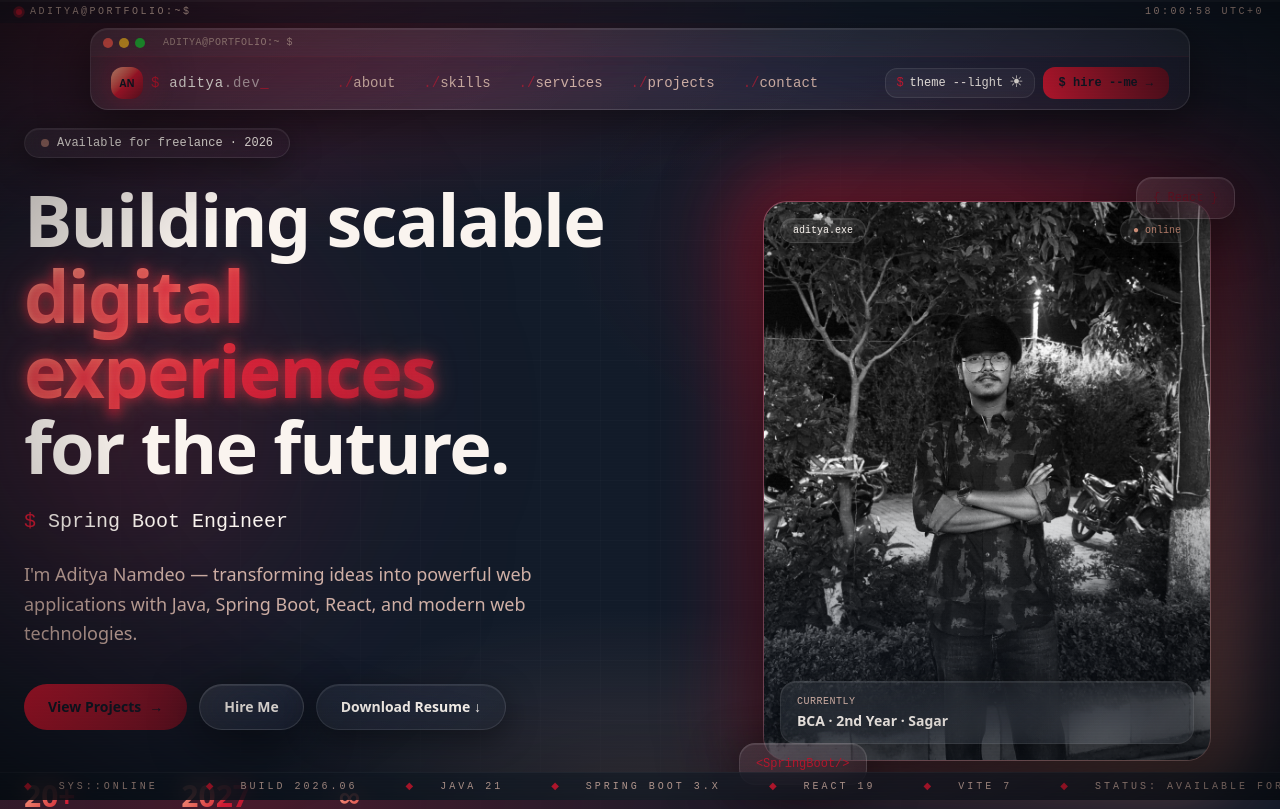
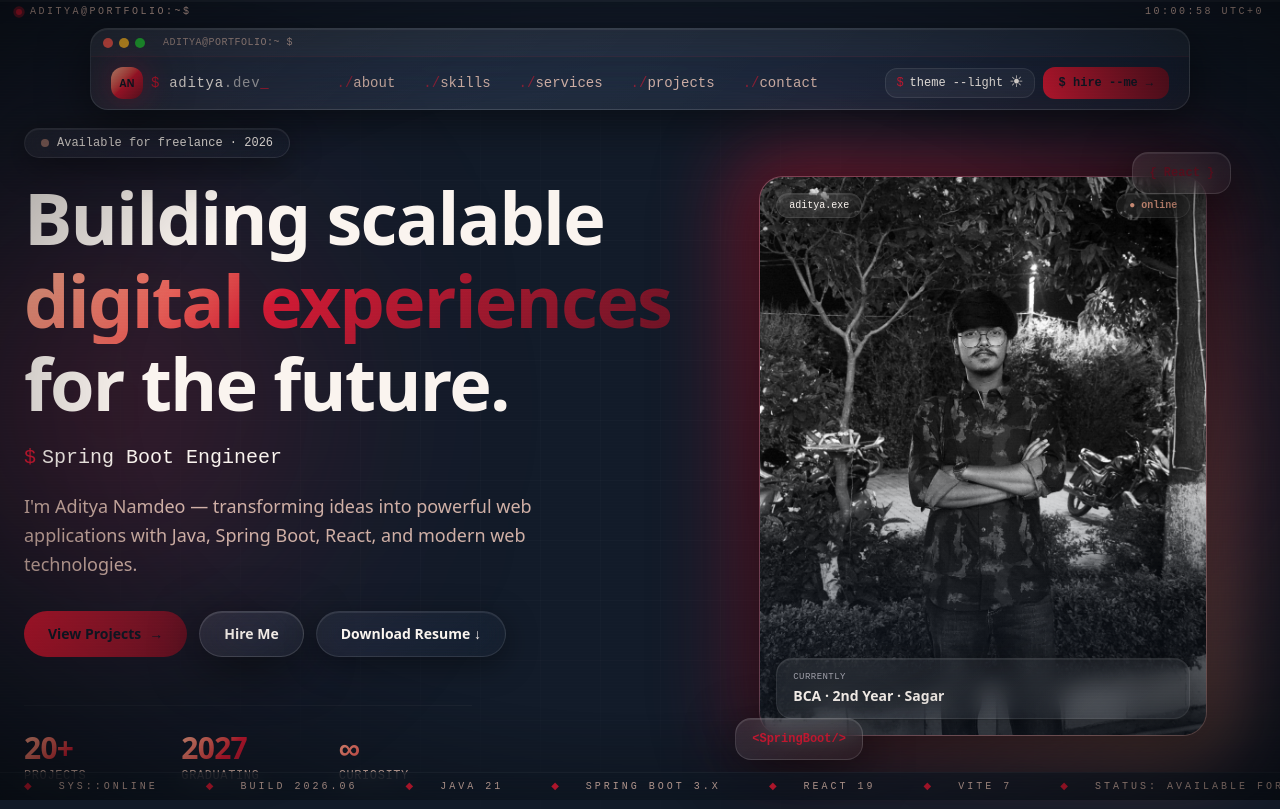
Before and after one commit to adityanamdeo-Pewpew/adityanamdeo-Pewpew.github.io, a React (Vite) app: page / in a window 1280 px wide. Shown: the top 809 px of the page. Built offline with nearby package versions, Linux system fonts and the light colour scheme.

Commit message:
graphics update

```diff
--- a/src/components/portfolio/Hero.tsx
+++ b/src/components/portfolio/Hero.tsx
@@ -36,87 +36,105 @@ function TypewriterText() {
 
 export function Hero() {
   return (
-    <section id="top" className="relative min-h-screen flex items-center justify-center px-6 pt-32 pb-20 overflow-hidden">
-      {/* Grid background layer */}
-      <div className="absolute inset-0 grid-bg opacity-40 [mask-image:radial-gradient(ellipse_at_center,black_30%,transparent_75%)]" />
+    <section id="top" className="relative min-h-screen flex items-center justify-center px-6 pt-24 sm:pt-32 pb-20 overflow-hidden bg-[var(--background)]">
 
-      {/* PERFORMANCE OVERRIDE VIA CSS:
-        - `md:animate-float` ensures floating animations run strictly on laptops and desktops.
-        - On mobile devices, the animations are completely static, keeping your laptop cursor glow perfectly active!
+      {/*
+        PERFORMANCE UPGRADE:
+        - The grid background layer is restricted on mobile devices ('hidden md:block')
+        - This prevents heavy canvas mask redraw lag during touch-scrolling phases.
       */}
-      <div className="absolute top-1/4 -left-20 w-96 h-96 rounded-full bg-[var(--neon)]/20 blur-[120px] md:animate-float" />
-      <div className="absolute bottom-1/4 -right-20 w-96 h-96 rounded-full bg-[var(--purple)]/20 blur-[120px] md:animate-float" style={{ animationDelay: "1.5s" }} />
+      <div className="hidden md:block absolute inset-0 grid-bg opacity-40 [mask-image:radial-gradient(ellipse_at_center,black_30%,transparent_75%)]" />
 
-      <div className="relative max-w-7xl w-full grid lg:grid-cols-[1.2fr_1fr] gap-12 items-center transform-gpu">
-        <div>
+      {/*
+        PERFORMANCE UPGRADE:
+        - Massive blur filters are hidden on mobile layouts ('hidden md:block') to completely stop UI rendering delays.
+        - Desktop environments keep full dynamic floating behavior intact.
+      */}
+      <div className="hidden md:block absolute top-1/4 -left-20 w-96 h-96 rounded-full bg-[var(--neon)]/20 blur-[120px] animate-float" />
+      <div className="hidden md:block absolute bottom-1/4 -right-20 w-96 h-96 rounded-full bg-[var(--purple)]/20 blur-[120px] animate-float" style={{ animationDelay: "1.5s" }} />
+
+      {/* Main Core Flex/Grid Wrapper with Hardware Layer Hooks */}
+      <div className="relative max-w-7xl w-full grid lg:grid-cols-[1.2fr_1fr] gap-12 lg:gap-8 items-center transform-gpu will-change-transform z-10">
+
+        {/* Left Typography Block */}
+        <div className="order-2 lg:order-1 flex flex-col items-center lg:items-start text-center lg:text-left">
+
           <motion.div
-            initial={{ opacity: 0, y: 20 }}
+            initial={{ opacity: 0, y: 15 }}
             animate={{ opacity: 1, y: 0 }}
-            transition={{ duration: 0.6 }}
-            className="inline-flex items-center gap-2 glass rounded-full px-4 py-1.5 mb-6 text-xs font-mono"
+            transition={{ duration: 0.5 }}
+            className="inline-flex items-center gap-2 glass rounded-full px-4 py-1.5 mb-5 text-xs font-mono select-none"
           >
             <span className="h-2 w-2 rounded-full bg-[var(--cyan)] animate-pulse" />
             Available for freelance · 2026
           </motion.div>
 
           <motion.h1
-            initial={{ opacity: 0, y: 30 }}
+            initial={{ opacity: 0, y: 20 }}
             animate={{ opacity: 1, y: 0 }}
-            transition={{ duration: 0.8, delay: 0.1 }}
-            className="text-5xl sm:text-6xl lg:text-7xl font-bold tracking-tight leading-[1.05]"
+            transition={{ duration: 0.6, delay: 0.1 }}
+            className="text-4xl sm:text-6xl lg:text-7xl font-bold tracking-tight leading-[1.1] text-foreground"
           >
-            Building scalable<br />
-            <span className="neon-text animate-text-glow inline-block">digital experiences</span><br />
+            Building scalable<br className="hidden sm:block" />
+            <span className="neon-text inline-block py-1">digital experiences</span><br />
             for the future.
           </motion.h1>
 
           <motion.div
             initial={{ opacity: 0 }}
             animate={{ opacity: 1 }}
-            transition={{ delay: 0.4 }}
-            className="mt-6 font-mono text-lg sm:text-xl text-muted-foreground h-7"
+            transition={{ delay: 0.3 }}
+            className="mt-5 font-mono text-base sm:text-xl text-muted-foreground h-7 flex items-center justify-center lg:justify-start"
           >
-            <span className="text-[var(--neon)]">$</span> <TypewriterText /><span className="animate-blink text-[var(--cyan)]">▍</span>
+            <span className="text-[var(--neon)] mr-1.5">$</span>
+            <TypewriterText />
+            <span className="animate-blink text-[var(--cyan)] font-bold ml-0.5">▍</span>
           </motion.div>
 
           <motion.p
             initial={{ opacity: 0 }}
             animate={{ opacity: 1 }}
-            transition={{ delay: 0.6 }}
-            className="mt-6 max-w-xl text-muted-foreground text-base sm:text-lg leading-relaxed"
+            transition={{ delay: 0.4 }}
+            className="mt-5 max-w-xl text-muted-foreground text-sm sm:text-lg leading-relaxed px-2 sm:px-0"
           >
             I'm Aditya Namdeo — transforming ideas into powerful web applications with Java, Spring Boot, React, and modern web technologies.
           </motion.p>
 
+          {/* Action Button Strip */}
           <motion.div
-            initial={{ opacity: 0, y: 20 }}
+            initial={{ opacity: 0, y: 15 }}
             animate={{ opacity: 1, y: 0 }}
-            transition={{ delay: 0.8 }}
-            className="mt-9 flex flex-wrap gap-3"
+            transition={{ delay: 0.5 }}
+            className="mt-8 flex flex-col sm:flex-row flex-wrap justify-center lg:justify-start gap-3 w-full sm:w-auto px-4 sm:px-0"
           >
-            <a href="#projects" className="group relative inline-flex items-center gap-2 rounded-full px-6 py-3 text-sm font-semibold bg-gradient-to-r from-[var(--neon)] to-[var(--purple)] text-background overflow-hidden transform-gpu">
+            <a href="#projects" className="group relative inline-flex items-center justify-center gap-2 rounded-full px-6 py-3 text-sm font-semibold bg-gradient-to-r from-[var(--neon)] to-[var(--purple)] text-background overflow-hidden transform-gpu text-center">
               <span className="relative z-10">View Projects</span>
-              <span className="relative z-10">→</span>
+              <span className="relative z-10 transition-transform duration-300 group-hover:translate-x-1">&rarr;</span>
               <span className="absolute inset-0 -translate-x-full group-hover:translate-x-full transition-transform duration-700 bg-white/30 hidden md:block" />
             </a>
-            <a href="#contact" className="glass-strong rounded-full px-6 py-3 text-sm font-semibold hover:bg-white/10 transition-colors">Hire Me</a>
-            <a href="#" className="glass rounded-full px-6 py-3 text-sm font-semibold hover:bg-white/10 transition-colors">Download Resume ↓</a>
+            <a href="#contact" className="glass-strong rounded-full px-6 py-3 text-sm font-semibold hover:bg-white/10 text-center transition-colors">
+              Hire Me
+            </a>
+            <a href="#" className="glass rounded-full px-6 py-3 text-sm font-semibold hover:bg-white/10 text-center transition-colors">
+              Download Resume ↓
+            </a>
           </motion.div>
 
+          {/* Metrics Rows */}
           <motion.div
             initial={{ opacity: 0 }}
             animate={{ opacity: 1 }}
-            transition={{ delay: 1 }}
-            className="mt-12 grid grid-cols-3 gap-6 max-w-md"
+            transition={{ delay: 0.6 }}
+            className="mt-12 grid grid-cols-3 gap-4 sm:gap-6 w-full max-w-md border-t border-zinc-500/10 dark:border-white/5 pt-6 select-none"
           >
             {[
               { v: "20+", l: "Projects" },
               { v: "2027", l: "Graduating" },
               { v: "∞", l: "Curiosity" },
             ].map((s) => (
-              <div key={s.l}>
-                <div className="text-2xl sm:text-3xl font-bold neon-text">{s.v}</div>
-                <div className="text-xs text-muted-foreground mt-1 font-mono uppercase tracking-wider">{s.l}</div>
+              <div key={s.l} className="text-center lg:text-left">
+                <div className="text-2xl sm:text-3xl font-bold neon-text tracking-tight">{s.v}</div>
+                <div className="text-[10px] sm:text-xs text-muted-foreground mt-0.5 font-mono uppercase tracking-wider">{s.l}</div>
               </div>
             ))}
           </motion.div>
@@ -124,26 +142,33 @@ export function Hero() {
 
         {/* Right Portrait Image Frame Area */}
         <motion.div
-          initial={{ opacity: 0, scale: 0.9 }}
+          initial={{ opacity: 0, scale: 0.95 }}
           animate={{ opacity: 1, scale: 1 }}
-          transition={{ duration: 0.9, delay: 0.3 }}
-          className="relative mx-auto w-full max-w-md aspect-[4/5] transform-gpu"
+          transition={{ duration: 0.7, delay: 0.2 }}
+          className="order-1 lg:order-2 relative mx-auto w-full max-w-[320px] sm:max-w-md aspect-[4/5] transform-gpu mt-4 lg:mt-0"
         >
-          {/* Pulsing neon loop restricted cleanly to desktop viewports with `md:animate-pulse-glow` */}
-          <div className="absolute -inset-4 rounded-3xl bg-gradient-to-br from-[var(--neon)] via-[var(--purple)] to-[var(--cyan)] opacity-60 blur-2xl md:animate-pulse-glow" />
+          {/* Neon shadow wrapper is shifted via standard classes on mobile to save frame rates */}
+          <div className="absolute -inset-2 sm:-inset-4 rounded-3xl bg-gradient-to-br from-[var(--neon)] via-[var(--purple)] to-[var(--cyan)] opacity-40 sm:opacity-60 blur-xl sm:blur-2xl md:animate-pulse-glow" />
 
-          <div className="relative h-full w-full glass-strong rounded-3xl overflow-hidden">
-            <img src={portrait} alt="Aditya Namdeo, full-stack Java developer" width={768} height={896} className="h-full w-full object-cover" />
-            <div className="absolute inset-0 bg-gradient-to-t from-background/60 via-transparent to-transparent" />
+          <div className="relative h-full w-full glass-strong rounded-3xl overflow-hidden border border-zinc-200/50 dark:border-white/10">
+            <img
+              src={portrait}
+              alt="Aditya Namdeo, full-stack Java developer"
+              width={768}
+              height={896}
+              className="h-full w-full object-cover transform-gpu"
+              property="true"
+            />
+            <div className="absolute inset-0 bg-gradient-to-t from-background/70 via-transparent to-transparent pointer-events-none" />
 
-            <div className="absolute top-4 left-4 right-4 flex items-center justify-between font-mono text-[10px]">
-              <span className="glass rounded-full px-3 py-1">aditya.exe</span>
-              <span className="glass rounded-full px-3 py-1 text-[var(--cyan)]">● online</span>
+            <div className="absolute top-4 left-4 right-4 flex items-center justify-between font-mono text-[10px] select-none pointer-events-none">
+              <span className="glass rounded-full px-3 py-1 bg-background/40 backdrop-blur-md">aditya.exe</span>
+              <span className="glass rounded-full px-3 py-1 bg-background/40 backdrop-blur-md text-[var(--cyan)] font-bold">● online</span>
             </div>
 
-            <div className="absolute bottom-4 left-4 right-4 glass rounded-2xl px-4 py-3">
-              <div className="font-mono text-[10px] text-muted-foreground uppercase tracking-wider">Currently</div>
-              <div className="text-sm font-semibold mt-0.5 whitespace-pre-line">BCA · 2nd Year · Sagar{"\n"}</div>
+            <div className="absolute bottom-4 left-4 right-4 glass rounded-2xl px-4 py-3 bg-background/40 backdrop-blur-md border border-white/5 pointer-events-none">
+              <div className="font-mono text-[9px] text-zinc-400 dark:text-zinc-500 uppercase tracking-wider">Currently</div>
+              <div className="text-xs sm:text-sm font-semibold mt-0.5 text-foreground">BCA · 2nd Year · Sagar</div>
             </div>
 
             {/* Shimmer layout line runs on desktop profiles safely */}
@@ -152,14 +177,15 @@ export function Hero() {
             </div>
           </div>
 
-          {/* Left/Right Floating Technology Badges using pure CSS media selectors */}
-          <div className="absolute -bottom-6 -left-6 glass-strong rounded-2xl px-4 py-3 font-mono text-xs border border-white/5 md:animate-float" style={{ animationDelay: "0.5s" }}>
-            <div className="text-[var(--neon)]">{"<SpringBoot/>"}</div>
+          {/* Technology Badges: Float animation is locked strictly to desktop viewports to eliminate frame micro-stuttering */}
+          <div className="absolute -bottom-3 -left-3 sm:-bottom-6 sm:-left-6 glass-strong rounded-xl sm:rounded-2xl px-3 py-2 sm:px-4 sm:py-3 font-mono text-[10px] sm:text-xs border border-white/5 bg-background/60 backdrop-blur-md md:animate-float" style={{ animationDelay: "0.5s" }}>
+            <div className="text-[var(--neon)] font-bold">{"<SpringBoot/>"}</div>
           </div>
-          <div className="absolute -top-6 -right-6 glass-strong rounded-2xl px-4 py-3 font-mono text-xs border border-white/5 md:animate-float">
-            <div className="text-[var(--purple)]">{"{ React }"}</div>
+          <div className="absolute -top-3 -right-3 sm:-top-6 sm:-right-6 glass-strong rounded-xl sm:rounded-2xl px-3 py-2 sm:px-4 sm:py-3 font-mono text-[10px] sm:text-xs border border-white/5 bg-background/60 backdrop-blur-md md:animate-float">
+            <div className="text-[var(--purple)] font-bold">{"{ React }"}</div>
           </div>
         </motion.div>
+
       </div>
     </section>
   );
```
